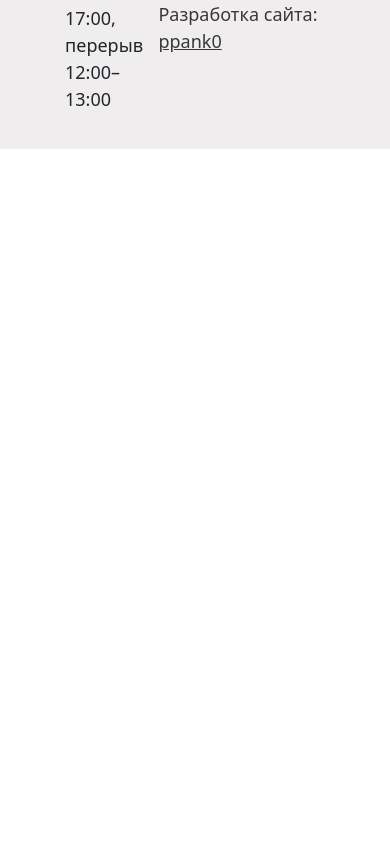
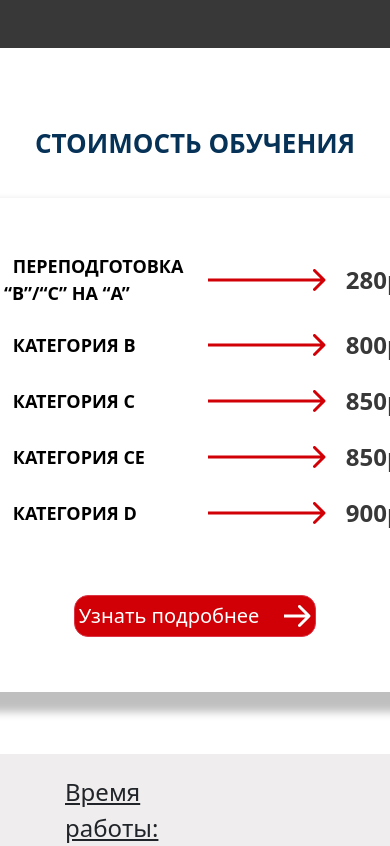
Before and after one commit to ppank0/web-application-for-driving-school, a React (Create React App) app in the folder driving-school/: page / in a window 390 px wide. Shown: the part 2454-3300 px from the top of the page. Before the commit the page ends 2603 px from the top, so only its background shows below. Built offline with nearby package versions, Linux system fonts and the light colour scheme.

Commit message:
feat: add cost-section

```diff
--- /dev/null
+++ b/driving-school/src/components/CostInfo.jsx
@@ -0,0 +1,23 @@
+import './costInfo.css'
+import { Button } from 'react-bootstrap';
+import arrowImg from './../images/Arrow-sm.svg'
+import CostInfoText from './CostInfoText';
+const CostInfo = () => {
+    return (
+        <>
+            <div className="costInfo-container">
+                <div className="costInfo-cards-container">
+                    <CostInfoText title="ПЕРЕПОДГОТОВКА С “B”/“C” НА “A”" cost="280p"/>
+                    <CostInfoText title="Категория B" cost="800p"/>
+                    <CostInfoText title="Категория С" cost="850p"/>
+                    <CostInfoText title="Категория СЕ" cost="850p"/>
+                    <CostInfoText title="Категория D" cost="900p"/>
+                </div>
+
+                <Button variant='danger costInfo-btn'>Узнать подробнее <img src={arrowImg} alt="arrow"/></Button>
+            </div>
+        </>
+     );
+}
+
+export default CostInfo;
--- /dev/null
+++ b/driving-school/src/components/CostInfoText.jsx
@@ -0,0 +1,17 @@
+import arrow from './../images/Arrow-long.svg'
+import './costInfoText.css'
+const CostInfoText = (props) => {
+    const{title,cost } = props
+    return (
+
+        <div className="costInfoText-container">
+            <li className='costInfoText-text'>{title}</li>
+            <img src={arrow} alt="arrow"/>
+            <p className='costInfoText-cost'>{cost}</p>
+        </div>
+
+
+     );
+}
+
+export default CostInfoText;
--- /dev/null
+++ b/driving-school/src/components/costInfo.css
@@ -0,0 +1,23 @@
+.costInfo-container{
+    align-items: center;
+    display: flex;
+    flex-direction: column;
+    gap: 64px;
+    padding: 55px 30px;
+    box-shadow: 0px 12px 8px 8px rgba(0, 0, 0, 0.25);
+    border-radius: 9px;
+}
+.costInfo-cards-container{
+    gap: 20px;
+    display: flex;
+    flex-direction: column;
+}
+button.costInfo-btn{
+    background-color: var(--red);
+    font-size: 20px;
+    border-radius: 14px;
+    display: flex;
+    gap: 25px;
+    align-items: center;
+    padding: 0.6vh 1vw;
+}
--- /dev/null
+++ b/driving-school/src/components/costInfoText.css
@@ -0,0 +1,34 @@
+.costInfoText-container{
+    display: flex;
+    color: black;
+    justify-content: space-between;
+    align-items: center;
+    gap: 40px;
+    font-weight: 700;
+    /* width: 603px; */
+}
+.costInfoText-text{
+    font-size: 24px;
+    text-transform: uppercase;
+    width: 310px;
+}
+.costInfoText-cost{
+    color: var(--darkgray);
+    font-size: 36px;
+    margin: 0;
+    text-transform: lowercase;
+}
+
+@media screen and (max-width:700px)
+{
+    .costInfoText-container{
+        gap: 20px;
+    }
+    .costInfoText-text{
+        font-size: 18px;
+        width: 200px;
+    }
+    .costInfoText-cost{
+        font-size: 24px;
+    }
+}
--- a/driving-school/src/components/header/header.css
+++ b/driving-school/src/components/header/header.css
@@ -7,8 +7,8 @@
     background-color:var(--darkblue);
     border-color: var(--darkblue);
     border-radius: 14px;
-    padding: 2px 22px;
-    font-size: 20px;
+    padding: .5vh 2vw;
+    font-size: 18px;
 }
 .header-button.aligh-center:hover{
     background-color: #063357e2;
@@ -17,7 +17,8 @@
     background-color: rgba(3, 24, 41, 0.886)
 }
 .header-menu{
-    font-size: 28px;
+    font-size: 25px;
+    font-weight: 600;
     color: black;
     justify-content: space-around;
 }
@@ -36,8 +37,7 @@ a.header-dropdown-item:hover {
         font-size: 22px;
     }
     .header-button.aligh-center{
-        padding: 1vh 3vw;
-        font-size: 18px;
+        padding: .5vh 2vw;
     }
 }
 @media screen and (max-width:992px){
--- a/driving-school/src/pages/Home.jsx
+++ b/driving-school/src/pages/Home.jsx
@@ -5,6 +5,7 @@ import heroImg from '../images/hero-img.png';
 import whyImg from '../images/why-we-section.png'
 import './home.css'
 import GroupHomeCards from '../components/GroupHomeCards';
+import CostInfo from '../components/CostInfo';
 
 const Home = () => {
     return (
@@ -24,7 +25,6 @@ const Home = () => {
                     <GroupHomeCards/>
                 </div>
                 <div className="home_why-we_container">
-
                     <Container className='home_why-we-section'>
                         <img className='img-fluid' src={whyImg} alt='img'/>
                         <div className="why-we-textbox">
@@ -34,6 +34,12 @@ const Home = () => {
                         </div>
                     </Container>
                 </div>
+                <div className="home_cost-section-container">
+                    <p className="home_cost_section-title">
+                        СТОИМОСТЬ ОБУЧЕНИЯ
+                    </p>
+                    <CostInfo/>
+                </div>
             <Footer/>
         </>
      );
--- a/driving-school/src/pages/home.css
+++ b/driving-school/src/pages/home.css
@@ -11,16 +11,18 @@
     position: absolute;
     left: 0;
 }
-
+.img-fluid.hero-section-img{
+    height: 90vh;
+}
 .hero_section_text-box-p{
-    font-size: 28px;
+    font-size: 24px;
     margin-bottom: 36px;
     max-width: 625px;
 }
 button.hero-button{
     background-color: var(--red);
     border: none;
-    font-size: 36px;
+    font-size: 28px;
     padding: 4px 44px;
     border-radius: 21px;
 }
@@ -32,7 +34,7 @@ button.hero-button:hover{
 .homeCard_section-title{
     text-align: center;
     color: var(--darkgray);
-    font-size: 68px;
+    font-size: 52px;
     font-weight: 600;
     letter-spacing: 1.36px;
     margin: 40px auto 20px;
@@ -47,19 +49,35 @@ button.hero-button:hover{
     display: flex;
     align-items: center;
     gap: 38px;
-    font-size: 28px;
+    font-size: 22px;
 
 }
 .home_why-we-section img{
-    width: 100vh;
+    width: 65vh;
 }
 .why-we-textbox{
     text-align: center;
 }
 .why-we-textbox h1{
     margin-bottom: 30px;
-    font-size: 42px;
+    font-size: 36px;
     letter-spacing: .115rem;
+}
+
+.home_cost_section-title{
+    font-size: 36px;
+    color: var(--darkblue);
+    font-weight: 700;
+    text-transform: uppercase;
+    margin-bottom: 47px;
+}
+
+.home_cost-section-container{
+    display: flex;
+    flex-direction: column;
+    align-items: center;
+    margin: 76px auto 62px;
+
 }
 @media screen and (max-width:1010px){
     .hero_section_text-box-p{
@@ -93,3 +111,19 @@ button.hero-button:hover{
 
     }
 }
+@media screen and (max-width:700px)
+{
+    .home_cost_section-title{
+        font-size: 26px;
+        font-weight: 700;
+        margin-bottom: 35px;
+    }
+
+    .home_cost-section-container{
+        display: flex;
+        flex-direction: column;
+        align-items: center;
+        margin: 76px auto 62px;
+
+    }
+}
```
Also changed, not shown: driving-school/src/images/Arrow-long.svg (added), driving-school/src/images/Arrow-sm.svg (added).
